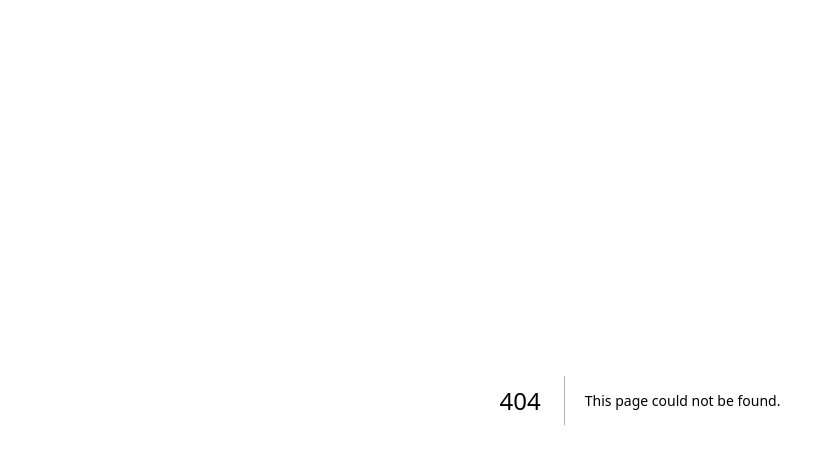
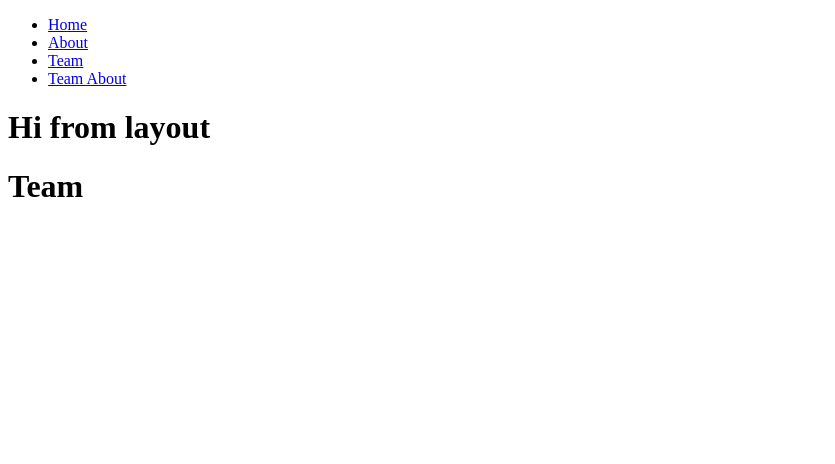
Before and after one commit to Skills-Learnings/nextjs, a Next.js app: page /team in a window 1280 px wide. Before the commit this address had no page. Shown: the top 464 px of the page, without its empty margins (0-835 px from the left). Built offline with nearby package versions, Linux system fonts and the light colour scheme.

Commit message:
Routing basics code example

```diff
--- /dev/null
+++ b/src/app/about/page.tsx
@@ -0,0 +1,5 @@
+export default function About() {
+  return (
+    <h1>About</h1>
+  )
+}
--- a/src/app/layout.tsx
+++ b/src/app/layout.tsx
@@ -1,11 +1,31 @@
+import Link from "next/link"
+
 export default function RootLayout({
   children,
 }: Readonly<{
-  children: React.ReactNode;
+  children: React.ReactNode
 }>) {
   return (
-    <html>
-      <body>{children}</body>
+    <html lang="en">
+      <body>
+      <nav>
+        <ul>
+          <li>
+            <Link href="/">Home</Link>
+          </li>
+          <li>
+            <Link href="/about">About</Link>
+          </li>
+          <li>
+            <Link href="/team">Team</Link>
+          </li>
+          <li>
+            <Link href="/team/about">Team About</Link>
+          </li>
+        </ul>
+      </nav>
+        {children}
+      </body>
     </html>
-  );
+  )
 }
--- /dev/null
+++ b/src/app/team/about/page.tsx
@@ -0,0 +1,5 @@
+export default function About() {
+  return (
+    <h1>About Team</h1>
+  )
+}
--- /dev/null
+++ b/src/app/team/layout.tsx
@@ -0,0 +1,10 @@
+import React from "react"
+
+export default function Layout({ children }: { children: React.ReactNode }) {
+  return (
+    <>
+      <h1>Hi from layout</h1>
+      {children}
+    </>
+  )
+}
--- /dev/null
+++ b/src/app/team/page.tsx
@@ -0,0 +1,5 @@
+export default function Team() {
+  return (
+    <h1>Team</h1>
+  )
+}
```
Also changed, not shown: src/app/about/layout.tsx (added, +10 -0 lines), src/app/team/about/layout.tsx (added, +10 -0 lines).
